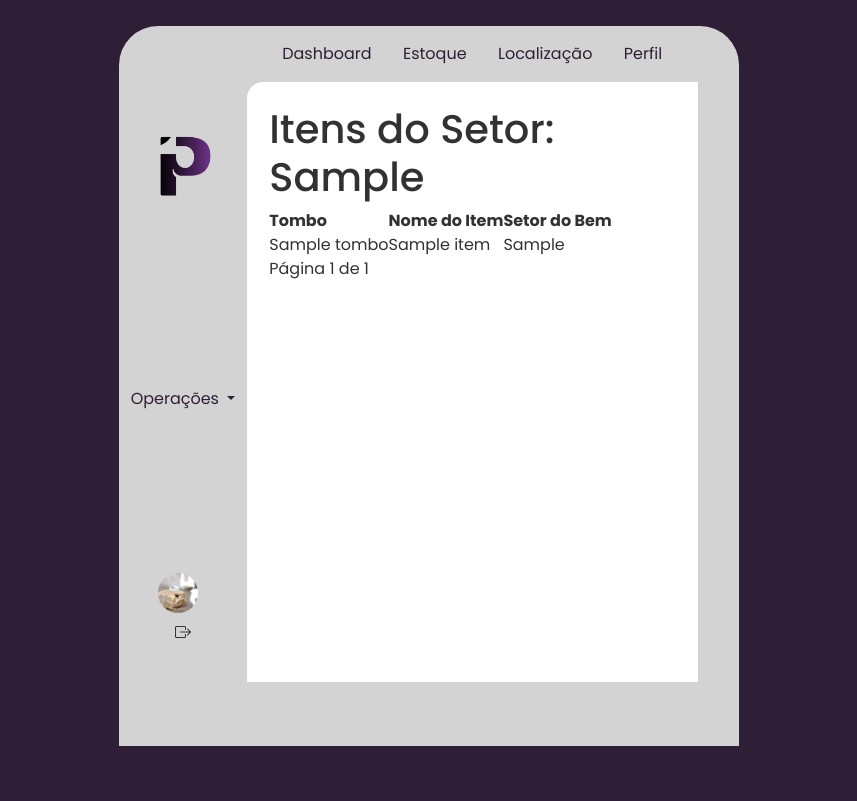
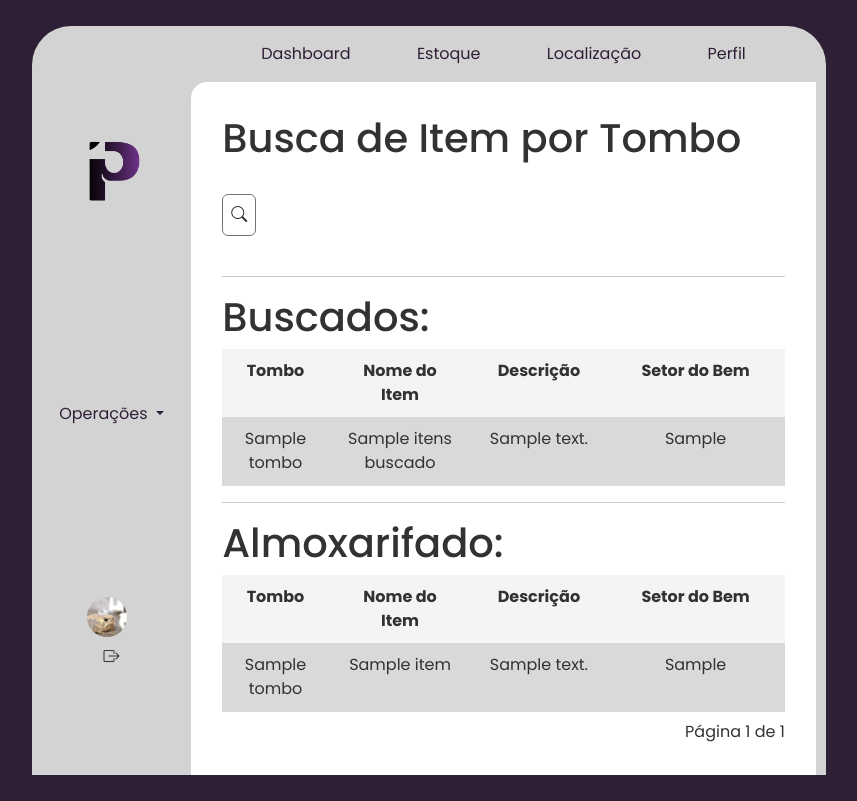
Before and after one commit to Samantaks/ipatri, a Django app: template templates/app/itens-visita.html in a window 1280 px wide. Shown: the whole page, without its empty margins (211-1068 px from the left). Before the commit the page ends 746 px from the top, so only its background shows below. Run offline with Django 3.2, Linux system fonts and the light colour scheme; the template is opened without the code that fills it: most values are stand-ins (such as "Sample title", 1, 10 or a date in 2020); some libraries are stand-ins or nearby versions.

Commit message:
View Visita andando que nem tartaruga, porém, andando

```diff
--- a/src/css/_pages/app/itens.css
+++ b/src/css/_pages/app/itens.css
@@ -51,3 +51,51 @@ textarea{
     border-radius: 4px;
     margin-left: 1vh;
 }
+
+
+table {
+    width: 100%;
+    border-collapse: collapse;
+    background-color: #d9d9d9;
+}
+
+th, td {
+    padding: 10px 15px;
+    text-align: center;
+}
+
+th {
+    background-color: #f4f4f4; /* Cor de fundo para o cabeçalho da tabela */
+}
+
+td {
+    border-bottom: 1px solid #ddd;
+}
+
+th:nth-child(1), td:nth-child(1) {
+    width: 10%;
+}
+
+th:nth-child(2), td:nth-child(2) {
+    width: 20%;
+}
+
+th:nth-child(3), td:nth-child(3) {
+    width: 15%;
+}
+
+th:nth-child(4), td:nth-child(4) {
+    width: 25%;
+}
+
+
+.item-table th, .item-table td {
+    text-align: left;
+}
+
+
+.paginacao{
+    display: flex;
+    justify-content: flex-end;
+    margin-top: 1vh;
+}
--- a/templates/app/itens-visita.html
+++ b/templates/app/itens-visita.html
@@ -3,6 +3,7 @@
 {% load static %}
 
 {% block customStyle %}
+
     <link rel="stylesheet" href="{% static 'css/_pages/app/itens.css' %}" type="text/css">
 {% endblock %}
 
@@ -13,12 +14,56 @@
 {% block mainContent %}
 
 <div class="inside-box">
-<h1>Itens do Setor: {{ setor.setor_abrev }}</h1>
+
+    <h1>Busca de Item por Tombo</h1>
+        <br>
+        <form method="GET">
+        <div class="form-box">
+
+                {{ form }}
+
+            <div class="form-submit">
+                <button class="btn btn-outline-secondary" type="submit"><i class="bi bi-search" width="20px"></i></button>
+            </div>
+        </div>
+        </form>
+        <br>
+
+    <hr>
+    <h1>Buscados:</h1>
+
 <table>
     <thead>
         <tr>
             <th class="item-tombo">Tombo</th>
             <th class="item-nome">Nome do Item</th>
+            <th class="item-desc">Descrição</th>
+            <th class="item-marca">Setor do Bem</th>
+
+        </tr>
+    </thead>
+    <tbody>
+            <tr>
+                {% if itens_buscados %}
+                    <td>{{ itens_buscados.tombo }}</td>
+                    <td>{{ itens_buscados.itemnome }}</td>
+                    <td>{{ itens_buscados.descricao }}</td>
+                    <td>{{ itens_buscados.setor_id_setor }}</td>
+                {% endif %}
+            </tr>
+    </tbody>
+</table>
+
+
+<hr>
+
+    <h1>Almoxarifado:</h1>
+<table>
+    <thead>
+        <tr>
+            <th class="item-tombo">Tombo</th>
+            <th class="item-nome">Nome do Item</th>
+            <th class="item-desc">Descrição</th>
             <th class="item-marca">Setor do Bem</th>
 
         </tr>
@@ -28,12 +73,14 @@
         <tr>
             <td>{{ item.tombo }}</td>
             <td>{{ item.itemnome }}</td>
+            <td>{{ item.descricao }}</td>
             <td>{{ item.setor_id_setor }}</td>
         </tr>
         {% endfor %}
     </tbody>
 </table>
 
+<div class="paginacao">
     <span class="step-links">
         {% if page_obj.has_previous %}
             <a href="?page=1"><i class="bi bi-chevron-double-left"></i></a>
@@ -49,7 +96,7 @@
             <a href="?page={{ page_obj.paginator.num_pages }}"><i class="bi bi-chevron-double-right"></i></a>
         {% endif %}
     </span>
-
+</div>
 </div>
 
 {% endblock %}
```
Also changed, not shown: patrimonio/views.py (+23 -6 lines), src/css/_pages/app/estoque.css (+17 -1 lines), templates/app/estoque.html (+9 -11 lines), templates/app/localizacao.html (line endings or trailing spaces).
